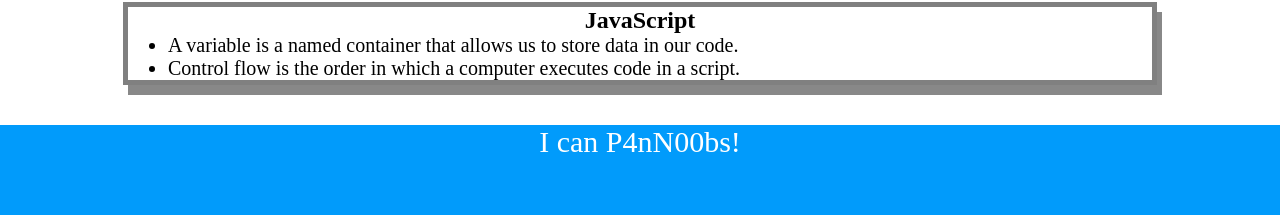
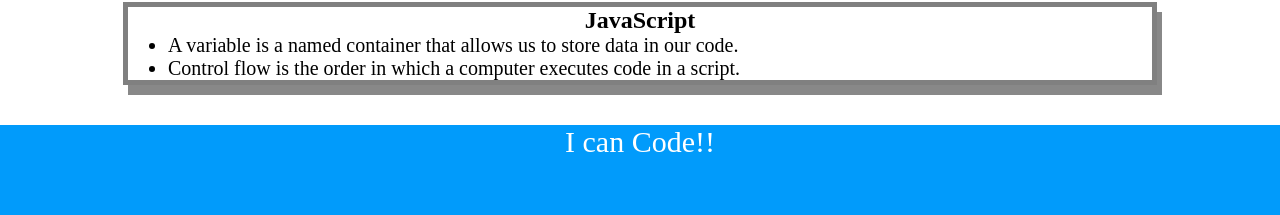
Before and after one commit to ad0m/prework-study-guide, a plain HTML site: page index.html in a window 1280 px wide. Shown: the part 527-742 px from the top of the page. Drawn offline with Linux system fonts and the light colour scheme.

Commit message:
changed spelling

```diff
--- a/index.html
+++ b/index.html
@@ -55,7 +55,7 @@
     </main>
 
     <footer>
-      <p>I can P4nN00bs!</p>
+      <p>I can Code!!</p>
     </footer>
     <script src=".\assets\script.js"></script>
   </body>
```
